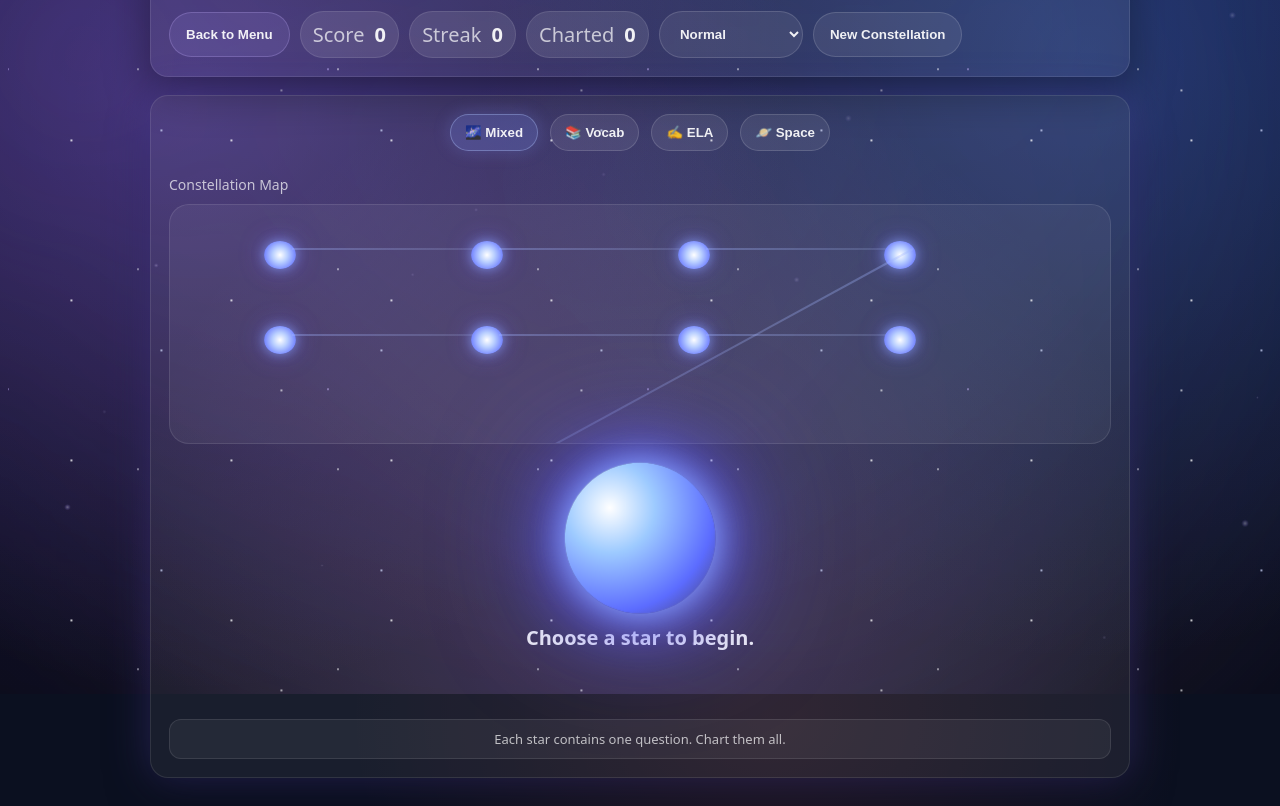
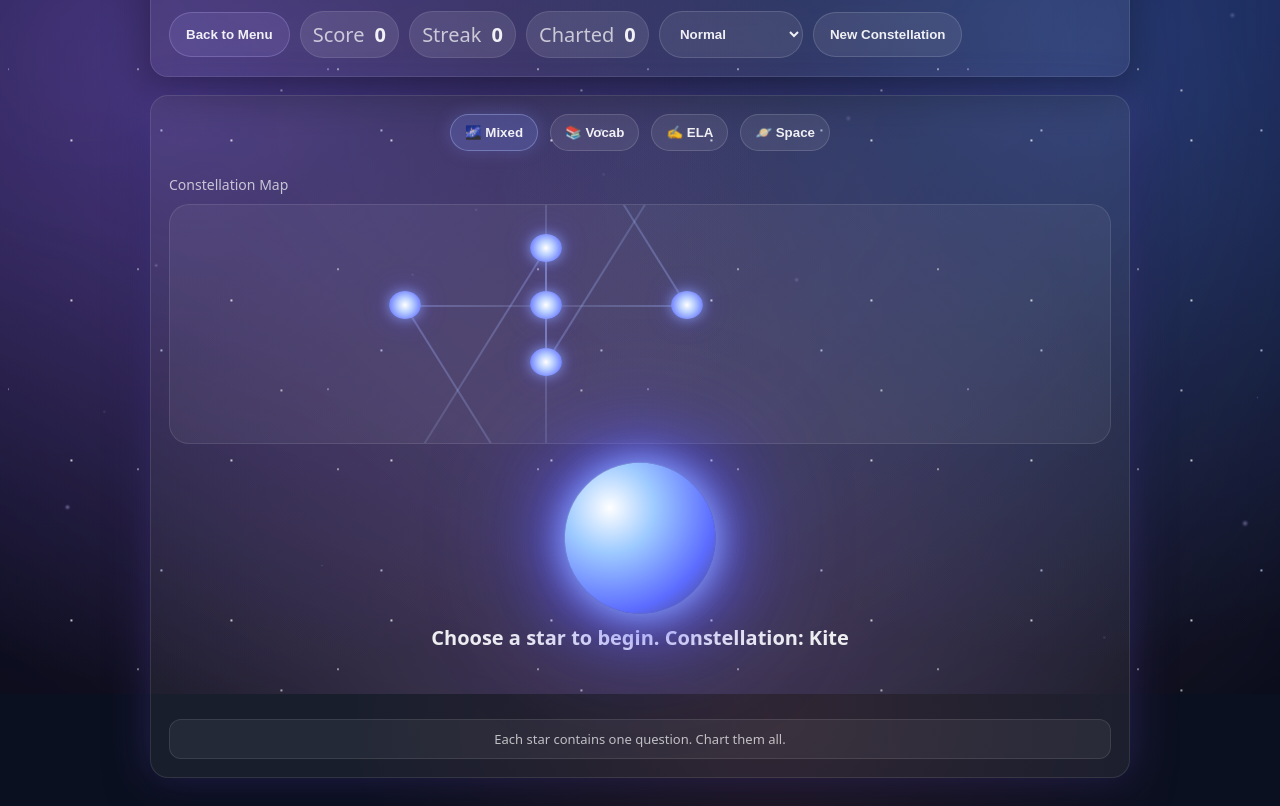
Before and after one commit to zomblic/sebbygames, a plain HTML site: page trivia.html in a window 1280 px wide. Shown: the part 106-912 px from the top of the page. Drawn offline with Linux system fonts and the light colour scheme.

Commit message:
added constellations

```diff
--- a/badges.js
+++ b/badges.js
@@ -180,7 +180,35 @@ const BADGES = [
     description: "Win memory once.",
     icon: "./assets/badges/memorySpark.png",
     rarity: "common"
-  }
+  },
+  {
+  id: "brainspark",
+  name: "Brain Spark",
+  description: "Answer your first trivia question correctly.",
+  icon: "./assets/badges/brainspark.png",
+  rarity: "common"
+},
+{
+  id: "starlitstreak",
+  name: "Starlit Streak",
+  description: "Get 5 trivia questions correct in a row.",
+  icon: "./assets/badges/starlitstreak.png",
+  rarity: "epic"
+},
+{
+  id: "cosmicscholar",
+  name: "Cosmic Scholar",
+  description: "Complete an entire trivia constellation.",
+  icon: "./assets/badges/cosmicscholar.png",
+  rarity: "epic"
+},
+{
+  id: "nightwatcher",
+  name: "Night Watcher",
+  description: "Complete a Nightmare trivia constellation.",
+  icon: "./assets/badges/nightwatcher.png",
+  rarity: "legendary"
+}
 ];
 
 function normalizeBadgeId(id) {
--- a/style.css
+++ b/style.css
@@ -548,6 +548,8 @@ button:active{ transform:translateY(1px); }
   background:radial-gradient(circle, #fff 0%, #b9cfff 35%, #7b8cff 70%, transparent 100%);
   box-shadow: 0 0 12px rgba(140,170,255,0.7), 0 0 26px rgba(120,100,255,0.45);
   transition: transform .2s ease, box-shadow .2s ease, opacity .2s ease;
+  transform: translate(-50%, -50%);
+  z-index: 1;
 }
 
 .mapStar:hover{
@@ -569,6 +571,7 @@ button:active{ transform:translateY(1px); }
   transform-origin:left center;
   background:linear-gradient(90deg, rgba(160,180,255,0.35), rgba(200,220,255,0.12));
   pointer-events:none;
+  z-index: 0;
 }
 
 .starContainer{
--- a/trivia.js
+++ b/trivia.js
@@ -208,6 +208,109 @@ const mapEl = document.getElementById("constellationMap");
 const resetBtn = document.getElementById("resetConstellation");
 const planetBtns = document.querySelectorAll(".planetBtn");
 
+const CONSTELLATION_SHAPES = [
+  {
+    name: "Crown",
+    stars: [
+      { x: 12, y: 28 },
+      { x: 28, y: 18 },
+      { x: 44, y: 28 },
+      { x: 60, y: 18 },
+      { x: 76, y: 28 }
+    ],
+    links: [
+      [0,1],
+      [1,2],
+      [2,3],
+      [3,4]
+    ]
+  },
+
+  {
+    name: "Wand",
+    stars: [
+      { x: 20, y: 60 },
+      { x: 32, y: 48 },
+      { x: 44, y: 36 },
+      { x: 56, y: 24 },
+      { x: 68, y: 14 }
+    ],
+    links: [
+      [0,1],
+      [1,2],
+      [2,3],
+      [3,4]
+    ]
+  },
+
+  {
+    name: "Kite",
+    stars: [
+      { x: 40, y: 18 },
+      { x: 25, y: 42 },
+      { x: 40, y: 66 },
+      { x: 55, y: 42 },
+      { x: 40, y: 42 }
+    ],
+    links: [
+      [0,4],
+      [1,4],
+      [2,4],
+      [3,4],
+      [0,1],
+      [1,2],
+      [2,3],
+      [3,0]
+    ]
+  },
+
+  {
+    name: "Fish",
+    stars: [
+      { x: 16, y: 40 },
+      { x: 30, y: 24 },
+      { x: 48, y: 24 },
+      { x: 62, y: 40 },
+      { x: 48, y: 56 },
+      { x: 30, y: 56 },
+      { x: 74, y: 40 }
+    ],
+    links: [
+      [0,1],
+      [1,2],
+      [2,3],
+      [3,4],
+      [4,5],
+      [5,0],
+      [3,6]
+    ]
+  },
+
+  {
+    name: "Rocket",
+    stars: [
+      { x: 45, y: 12 },
+      { x: 34, y: 28 },
+      { x: 56, y: 28 },
+      { x: 34, y: 52 },
+      { x: 56, y: 52 },
+      { x: 45, y: 68 },
+      { x: 28, y: 72 },
+      { x: 62, y: 72 }
+    ],
+    links: [
+      [0,1],
+      [0,2],
+      [1,3],
+      [2,4],
+      [3,5],
+      [4,5],
+      [5,6],
+      [5,7]
+    ]
+  }
+];
+
 let score = 0;
 let streak = 0;
 let current = null;
@@ -260,12 +363,17 @@ function getQuestionPool(){
 
 function buildConstellation(){
   const pool = shuffle([...getQuestionPool()]);
-  constellation = pool.slice(0, Math.min(8, pool.length));
+
+  currentShape = CONSTELLATION_SHAPES[
+    Math.floor(Math.random() * CONSTELLATION_SHAPES.length)
+  ];
+
+  constellation = pool.slice(0, currentShape.stars.length);
   answered = new Set();
   current = null;
   currentIndex = -1;
 
-  questionEl.textContent = "Choose a star to begin.";
+  questionEl.textContent = `Choose a star to begin. Constellation: ${currentShape.name}`;
   answersEl.innerHTML = "";
   chartedEl.textContent = "0";
   setMsg("Each star contains one question. Chart them all.");
@@ -276,7 +384,29 @@ function buildConstellation(){
 function renderConstellation(){
   mapEl.innerHTML = "";
 
-  constellation.forEach((item, index) => {
+  if(!currentShape) return;
+
+  // draw links first
+  currentShape.links.forEach(([a, b]) => {
+    const starA = currentShape.stars[a];
+    const starB = currentShape.stars[b];
+
+    const dx = starB.x - starA.x;
+    const dy = starB.y - starA.y;
+    const length = Math.sqrt(dx * dx + dy * dy);
+
+    const line = document.createElement("div");
+    line.className = "starLink";
+    line.style.left = `${starA.x}%`;
+    line.style.top = `${starA.y}%`;
+    line.style.width = `${length}%`;
+    line.style.transform = `rotate(${Math.atan2(dy, dx)}rad)`;
+
+    mapEl.appendChild(line);
+  });
+
+  // draw stars
+  currentShape.stars.forEach((pos, index) => {
     const star = document.createElement("button");
     star.type = "button";
     star.className = "mapStar";
@@ -284,35 +414,14 @@ function renderConstellation(){
     if(answered.has(index)) star.classList.add("charted");
     if(index === currentIndex) star.classList.add("active");
 
-    star.style.left = `${10 + (index % 4) * 22}%`;
-    star.style.top = `${15 + Math.floor(index / 4) * 36}%`;
+    star.style.left = `${pos.x}%`;
+    star.style.top = `${pos.y}%`;
 
     star.addEventListener("click", () => {
       loadQuestion(index);
     });
 
     mapEl.appendChild(star);
-
-    if(index < constellation.length - 1){
-      const line = document.createElement("div");
-      line.className = "starLink";
-
-      const x1 = 10 + (index % 4) * 22;
-      const y1 = 15 + Math.floor(index / 4) * 36;
-      const x2 = 10 + ((index + 1) % 4) * 22;
-      const y2 = 15 + Math.floor((index + 1) / 4) * 36;
-
-      const dx = x2 - x1;
-      const dy = y2 - y1;
-      const length = Math.sqrt(dx * dx + dy * dy);
-
-      line.style.left = `${x1 + 3}%`;
-      line.style.top = `${y1 + 3}%`;
-      line.style.width = `${length}%`;
-      line.style.transform = `rotate(${Math.atan2(dy, dx)}rad)`;
-
-      mapEl.appendChild(line);
-    }
   });
 }
 
@@ -361,9 +470,24 @@ function checkAnswer(choice){
     pulseStar("#7df9ff");
 
     if(typeof unlockBadge === "function"){
-      // Existing badge system
+      if(score === 1){
+        unlockBadge("brainspark");
+      }
+
+      if(streak === 5){
+        unlockBadge("starlitstreak");
+      }
+
+      if(answered.size === constellation.length){
+        unlockBadge("cosmicscholar");
+      }
+
       if(modeEl.value === "sebby" && answered.size === constellation.length){
         unlockBadge("sebbysfavorite");
+      }
+
+      if(modeEl.value === "nightmare" && answered.size === constellation.length){
+        unlockBadge("nightwatcher");
       }
     }
 
```
